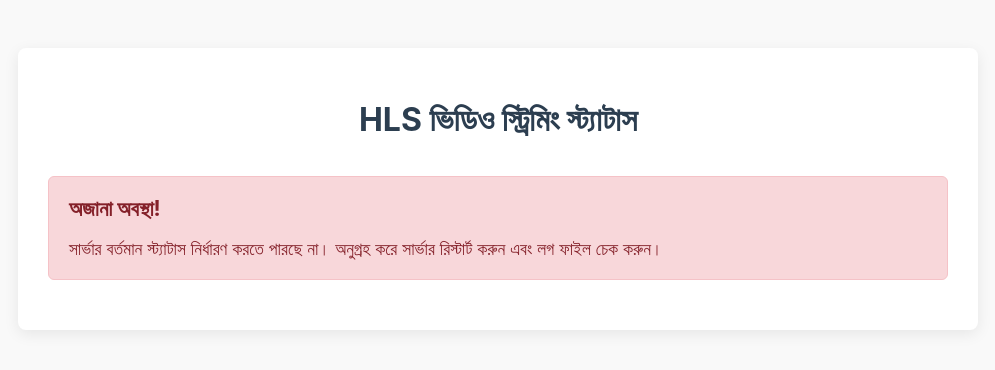
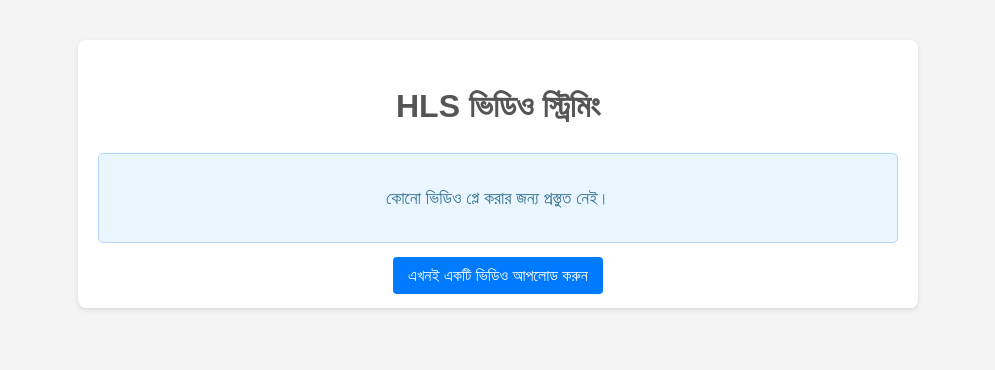
Before and after one commit to shahariarmahfuz/congenial-umbrella, a Flask app: template templates/index.html in a window 1280 px wide. Shown: the top 370 px of the page, without its empty margins (142-1137 px from the left). Run offline with Flask 3, Linux system fonts and the light colour scheme; the template is opened without the code that fills it, so the values that code supplies are empty; some libraries are stand-ins or nearby versions.

Commit message:
Update index.html

```diff
--- a/templates/index.html
+++ b/templates/index.html
@@ -3,130 +3,108 @@
 <head>
     <meta charset="UTF-8">
     <meta name="viewport" content="width=device-width, initial-scale=1.0">
-    <title>HLS স্ট্রিমিং সার্ভার</title>
-    <link rel="stylesheet" href="https://cdn.plyr.io/3.7.8/plyr.css" />
+    <title>HLS ভিডিও প্লেয়ার</title>
+    <script src="https://cdn.jsdelivr.net/npm/hls.js@latest"></script>
     <style>
-        body { font-family: -apple-system, BlinkMacSystemFont, 'Segoe UI', Roboto, Oxygen, Ubuntu, Cantarell, 'Open Sans', 'Helvetica Neue', sans-serif; padding: 20px; line-height: 1.6; background-color: #f9f9f9; color: #333; }
-        .container { max-width: 900px; margin: 20px auto; background-color: #fff; padding: 25px 30px; border-radius: 8px; box-shadow: 0 4px 15px rgba(0,0,0,0.08); }
-        .status { padding: 15px 20px; border-radius: 6px; margin-bottom: 25px; text-align: center; font-size: 1.1em;}
-        .status-processing { background-color: #fff3cd; border: 1px solid #ffe69c; color: #664d03; }
-        .status-ready { background-color: #d1e7dd; border: 1px solid #a3cfbb; color: #0a3622; }
-        .status-error { background-color: #f8d7da; border: 1px solid #f5c2c7; color: #842029; text-align: left;}
-        .status-error strong { display: block; margin-bottom: 10px; font-size: 1.2em;}
-        .status-error pre { background-color: #f1f1f1; padding: 10px; border-radius: 4px; white-space: pre-wrap; word-wrap: break-word; font-family: monospace; font-size: 0.9em; color: #555; }
-        .plyr-container { margin-top: 20px; border-radius: 6px; overflow: hidden;}
-        #loading-spinner {
-            border: 5px solid #e0e0e0; border-top: 5px solid #3498db;
-            border-radius: 50%; width: 50px; height: 50px;
-            animation: spin 1.2s linear infinite; margin: 20px auto;
-        }
+        body { font-family: sans-serif; line-height: 1.6; padding: 20px; background-color: #f4f4f4; color: #333; margin: 0;}
+        .container { max-width: 800px; margin: 20px auto; background: #fff; padding: 20px; border-radius: 8px; box-shadow: 0 2px 5px rgba(0,0,0,0.1); }
+        h1 { color: #555; text-align: center; margin-bottom: 20px; }
+        #videoPlayer { width: 100%; max-width: 100%; border: 1px solid #ccc; background-color: #000; }
+        .status-message { text-align: center; padding: 30px; background-color: #e9f5ff; border: 1px solid #b3d7ff; border-radius: 5px; margin-top: 20px; }
+        .status-message.processing { background-color: #fffbe6; border-color: #ffe58f; }
+        .status-message p { margin: 0; font-size: 1.1em; color: #31708f; }
+        .status-message.processing p { color: #8a6d3b; }
+        .loader { border: 4px solid #f3f3f3; border-radius: 50%; border-top: 4px solid #3498db; width: 30px; height: 30px; -webkit-animation: spin 2s linear infinite; animation: spin 2s linear infinite; margin: 10px auto; }
+        @-webkit-keyframes spin { 0% { -webkit-transform: rotate(0deg); } 100% { -webkit-transform: rotate(360deg); } }
         @keyframes spin { 0% { transform: rotate(0deg); } 100% { transform: rotate(360deg); } }
-        h1 { text-align: center; color: #2c3e50; margin-bottom: 30px;}
-        p { margin-bottom: 15px; }
+        .upload-link { display: block; text-align: center; margin-top: 20px; }
+        .upload-link a { background-color: #007bff; color: white; padding: 10px 15px; text-decoration: none; border-radius: 4px; }
+        .upload-link a:hover { background-color: #0056b3; }
     </style>
-    <script src="https://cdn.jsdelivr.net/npm/hls.js@latest"></script>
-    <script src="https://cdn.plyr.io/3.7.8/plyr.js"></script>
 </head>
 <body>
     <div class="container">
-        <h1>HLS ভিডিও স্ট্রিমিং স্ট্যাটাস</h1>
+        <h1>HLS ভিডিও স্ট্রিমিং</h1>
 
-        {% if status == 'error' %}
-            <div class="status status-error">
-                <strong>ত্রুটি সনাক্ত হয়েছে!</strong>
-                <p>ভিডিও প্রসেসিং করার সময় একটি সমস্যা হয়েছে। বিস্তারিত নিচে দেওয়া হলো:</p>
-                <pre>{{ error if error else 'কোনো বিস্তারিত এরর মেসেজ পাওয়া যায়নি।' }}</pre>
-                <p>অনুগ্রহ করে সার্ভার লগ চেক করুন। সমস্যা সমাধানের পর সার্ভার রিস্টার্ট করার প্রয়োজন হতে পারে এবং সার্ভার ডিরেক্টরি থেকে `.processing.lock` ও `.processing.error` ফাইলগুলো ম্যানুয়ালি ডিলিট করতে হতে পারে।</p>
-            </div>
+        {% if hls_ready %}
+            <video id="videoPlayer" controls></video>
+            <script>
+                document.addEventListener('DOMContentLoaded', function () {
+                    var video = document.getElementById('videoPlayer');
+                    // Ensure this path correctly points to your master playlist
+                    var videoSrc = '/hls/master.m3u8'; // Master playlist path
 
-        {% elif status == 'processing' %}
-            <div class="status status-processing">
-                <p><strong>প্রসেসিং চলছে...</strong></p>
-                <p>ভিডিও ডাউনলোড এবং HLS ফরম্যাটে রূপান্তর করা হচ্ছে। এটি কয়েক মিনিট সময় নিতে পারে।</p>
-                <div id="loading-spinner"></div>
-                <p>এই পেজটি ৩০ সেকেন্ড পর স্বয়ংক্রিয়ভাবে রিফ্রেশ হবে স্ট্যাটাস চেক করার জন্য।</p>
-            </div>
-            <script>
-                // প্রতি ৩০ সেকেন্ড পর পেজ রিফ্রেশ
-                setTimeout(() => {
-                    console.log("Refreshing page to check processing status...");
-                    window.location.reload();
-                }, 30000); // 30 seconds
-            </script>
-
-        {% elif status == 'ready' %}
-            <div class="status status-ready">
-                <strong>HLS স্ট্রিম প্রস্তুত!</strong> নিচের প্লেয়ারে ভিডিওটি চালু করুন।
-            </div>
-            <div class="plyr-container">
-                <video id="hlsPlayer" playsinline controls preload="metadata">
-                    </video>
-            </div>
-
-            <script>
-                document.addEventListener('DOMContentLoaded', () => {
-                  const video = document.getElementById('hlsPlayer');
-                  const source = '/hls/master.m3u8'; // Flask সার্ভার থেকে HLS প্লেলিস্ট
-
-                  // Plyr এর ডিফল্ট অপশন (কোয়ালিটি সহ)
-                  const defaultOptions = {
-                      debug: false, // ডিবাগিং বন্ধ রাখা ভালো
-                      controls: ['play-large', 'play', 'progress', 'current-time', 'mute', 'volume', 'captions', 'settings', 'pip', 'airplay', 'fullscreen'],
-                      settings: ['captions', 'quality', 'speed', 'loop'],
-                      quality: {
-                          default: 720, // পছন্দের ডিফল্ট কোয়ালিটি
-                          options: [720, 480, 360], // উপলব্ধ কোয়ালিটি (সার্ভার থেকে আসা অনুযায়ী কাজ করবে)
-                          forced: true // এই অপশনগুলো ব্যবহার করতে ফোর্স করা
+                    if (Hls.isSupported()) {
+                        var hls = new Hls();
+                        console.log("HLS.js সমর্থিত। লোড হচ্ছে:", videoSrc);
+                        hls.loadSource(videoSrc);
+                        hls.attachMedia(video);
+                        hls.on(Hls.Events.MANIFEST_PARSED, function() {
+                            console.log("ম্যানিফেস্ট পার্স করা হয়েছে। প্লে শুরু হচ্ছে...");
+                            video.play().catch(e => console.error("প্লেব্যাক শুরু করতে সমস্যা:", e));
+                        });
+                        hls.on(Hls.Events.ERROR, function (event, data) {
+                            console.error('HLS.js ত্রুটি:', data);
+                            if (data.fatal) {
+                                switch(data.type) {
+                                case Hls.ErrorTypes.NETWORK_ERROR:
+                                    console.error("মারাত্মক নেটওয়ার্ক ত্রুটি ঘটেছে", data);
+                                    // নেটওয়ার্ক সমস্যা হলে আবার চেষ্টা করার চেষ্টা করতে পারে
+                                    // hls.startLoad();
+                                    break;
+                                case Hls.ErrorTypes.MEDIA_ERROR:
+                                    console.error("মারাত্মক মিডিয়া ত্রুটি ঘটেছে", data);
+                                    // hls.recoverMediaError(); // ত্রুটি পুনরুদ্ধারের চেষ্টা
+                                    break;
+                                default:
+                                    // পুনরুদ্ধার করা যায় না এমন ত্রুটি, hls instance ধ্বংস করুন
+                                    console.error("পুনরুদ্ধারযোগ্য নয় এমন ত্রুটি, HLS ধ্বংস হচ্ছে।");
+                                    hls.destroy();
+                                    break;
                                 }
-                  };
-
-                  try {
-                      if (Hls.isSupported()) {
-                          console.log("hls.js ব্যবহার করা হচ্ছে...");
-                          const hls = new Hls({ /* hls.js config if needed */ });
-                          hls.loadSource(source);
-
-                          hls.on(Hls.Events.MANIFEST_PARSED, function(event, data) {
-                             console.log("HLS Manifest loaded, levels found: " + data.levels.length);
-                             // ম্যানিফেস্ট লোড হওয়ার পর Plyr ইনিশিয়ালাইজ করা হচ্ছে
-                             const player = new Plyr(video, defaultOptions);
-                             window.player = player; // গ্লোবাল এক্সেস (অপশনাল)
+                            }
                         });
-
-                          hls.attachMedia(video);
-                          window.hls = hls; // গ্লোবাল এক্সেস (অপশনাল)
-
-                          hls.on(Hls.Events.ERROR, function(event, data) {
-                              console.error('HLS.js Error:', data);
-                          });
-
                     } else if (video.canPlayType('application/vnd.apple.mpegurl')) {
-                          console.log("নেটিভ HLS সাপোর্ট ব্যবহার করা হচ্ছে...");
-                          video.src = source;
-                          video.addEventListener('loadedmetadata', () => {
-                             // নেটিভ সাপোর্টের জন্য Plyr ইনিশিয়ালাইজ করা হচ্ছে
-                             const player = new Plyr(video, defaultOptions);
-                             window.player = player;
+                        // নেটিভ HLS সমর্থন (যেমন Safari তে)
+                        console.log("নেটিভ HLS সমর্থন পাওয়া গেছে।");
+                        video.src = videoSrc;
+                        video.addEventListener('loadedmetadata', function() {
+                           video.play().catch(e => console.error("প্লেব্যাক শুরু করতে সমস্যা:", e));
                         });
                          video.addEventListener('error', function(e) {
-                              console.error("Native HLS playback error:", e);
+                            console.error('নেটিভ HLS প্লেয়ার ত্রুটি:', video.error);
                         });
                     } else {
-                         console.error("দুঃখিত, আপনার ব্রাউজার HLS প্লেব্যাক সাপোর্ট করে না।");
-                         alert("আপনার ব্রাউজার HLS ভিডিও চালাতে সক্ষম নয়।");
-                      }
-                  } catch (e) {
-                      console.error("প্লেয়ার সেটআপ করার সময় ত্রুটি:", e);
-                      alert("ভিডিও প্লেয়ার লোড করার সময় একটি সমস্যা হয়েছে।");
+                        alert('দুঃখিত, আপনার ব্রাউজার HLS স্ট্রিমিং সমর্থন করে না।');
+                        console.error('HLS সমর্থিত নয়।');
                     }
                 });
             </script>
+            <div class="upload-link">
+                <a href="{{ url_for('index') }}">নতুন ভিডিও আপলোড করুন</a>
+            </div>
+
+        {% elif processing %}
+            <div class="status-message processing">
+                <p>আপনার ভিডিও প্রসেস করা হচ্ছে...</p>
+                <div class="loader"></div>
+                <p style="font-size: 0.9em; color: #666;">বড় ফাইলের জন্য এতে কিছু সময় লাগতে পারে। পৃষ্ঠাটি রিফ্রেশ করবেন না।</p>
+             </div>
+             <script>
+                // প্রতি 10 সেকেন্ডে পৃষ্ঠাটি রিফ্রেশ করুন যাতে স্ট্যাটাস আপডেট দেখা যায়
+                setTimeout(() => {
+                    window.location.reload();
+                }, 10000); // 10000 মিলিসেকেন্ড = 10 সেকেন্ড
+             </script>
 
         {% else %}
-             <div class="status status-error">
-                <strong>অজানা অবস্থা!</strong> সার্ভার বর্তমান স্ট্যাটাস নির্ধারণ করতে পারছে না। অনুগ্রহ করে সার্ভার রিস্টার্ট করুন এবং লগ ফাইল চেক করুন।
+            <div class="status-message">
+                 <p>কোনো ভিডিও প্লে করার জন্য প্রস্তুত নেই।</p>
+             </div>
+             <div class="upload-link">
+                 <a href="{{ url_for('index') }}">এখনই একটি ভিডিও আপলোড করুন</a>
              </div>
         {% endif %}
-    </div>
-</body>
+
+    </div> </body>
 </html>
```
Lines whose indentation alone changed are shown as unchanged.
